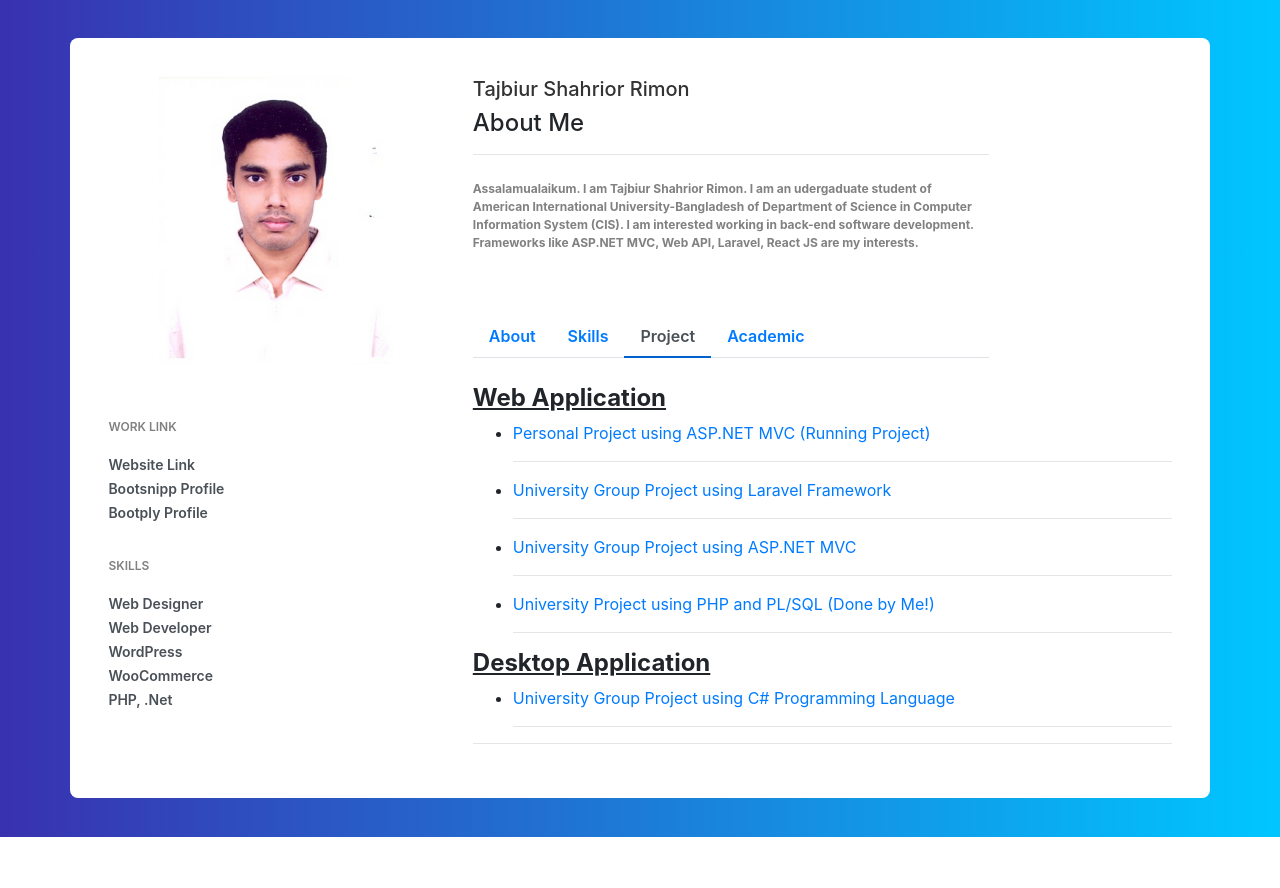
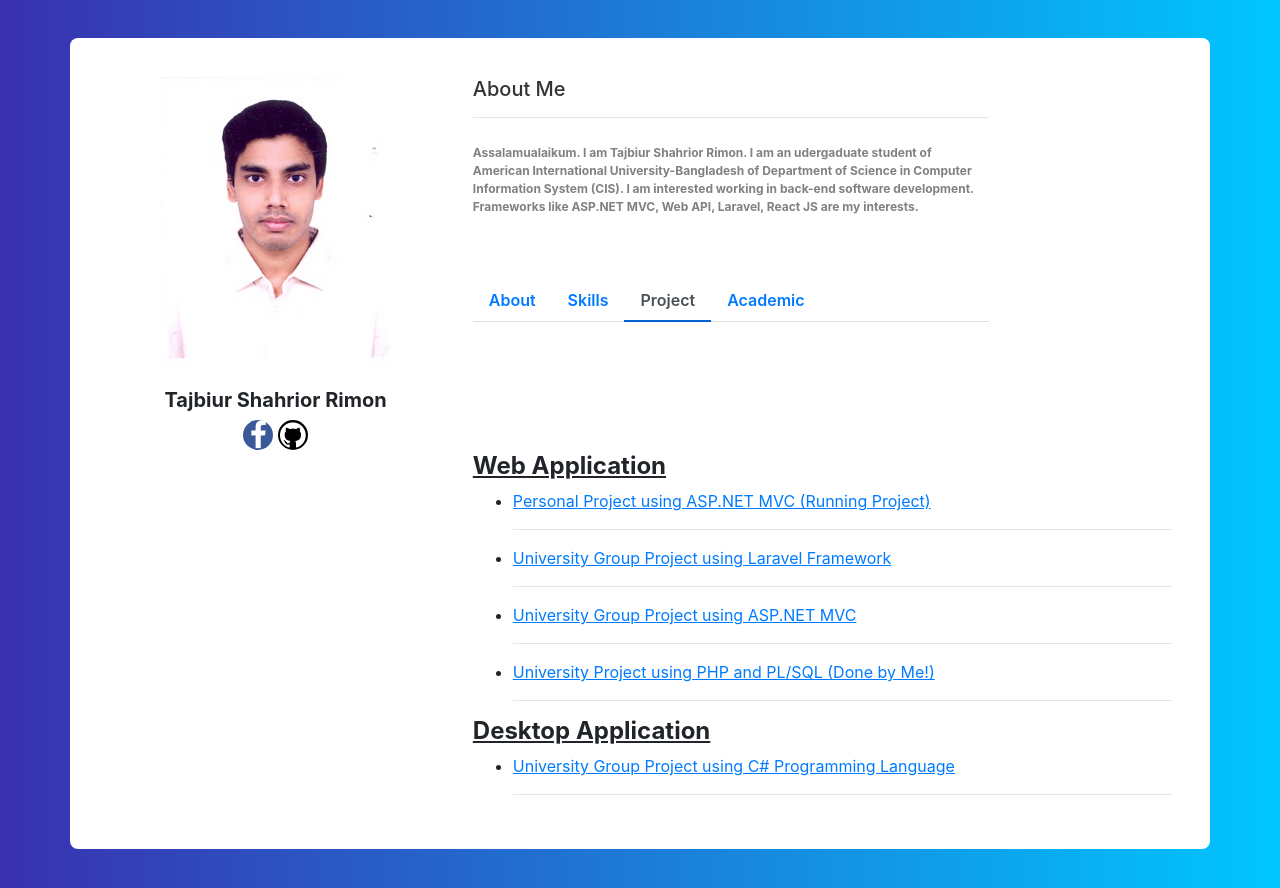
Before and after one commit to TajbiurShahriorRimon/profile_site, a plain HTML site: page index.html in a window 1280 px wide. Both pictures are taken after a click on the tab "Project". Before the commit the page ends 837 px from the top, so only its background shows below. Drawn offline with nearby package versions, Linux system fonts and the light colour scheme.

Commit message:
Padding problem fixed, Social media logo done

```diff
--- a/index.html
+++ b/index.html
@@ -6,6 +6,7 @@
     <!-- This file has been downloaded from Bootsnipp.com. Enjoy! -->
     <title>Tajbiur Shahrior Rimon</title>
         <meta name="viewport" content="width=device-width, initial-scale=1">
+    <link rel="stylesheet" href="https://cdnjs.cloudflare.com/ajax/libs/font-awesome/4.7.0/css/font-awesome.min.css">
     <link href="http://maxcdn.bootstrapcdn.com/bootstrap/4.1.1/css/bootstrap.min.css" rel="stylesheet">
     <style type="text/css">
         body{
@@ -77,11 +78,11 @@
     border: none;
     border-bottom:2px solid #0062cc;
 }
-/*
+
 .profile-work{
     padding: 14%;
     margin-top: -15%;
-}*/
+}
 .profile-work p{
     font-size: 12px;
     color: #818182;
@@ -111,6 +112,32 @@
 .not-overflow{
     overflow-wrap: break-word; /*Not to overflow the text*/
 }
+.fa {
+  /*padding: 20px;
+  font-size: 30px;
+  width: 30px;
+  text-align: center;
+  text-decoration: none;
+  margin: 5px 2px;*/
+  font-size: 30px;
+  width: 30px;
+  text-align: center;
+  text-decoration: none;
+  border-radius: 50%;
+}
+
+.fa:hover {
+    opacity: 0.7;
+}
+
+.fa-facebook {
+  background: #3B5998;
+  color: white;
+}
+.fa-github {
+  background: black;
+  color: white;
+}
     </style>
     <script src="http://code.jquery.com/jquery-1.11.1.min.js"></script>
     <script src="http://maxcdn.bootstrapcdn.com/bootstrap/4.1.1/js/bootstrap.min.js"></script>
@@ -128,17 +155,22 @@
                                 <input type="file" name="file"/>
                             </div> -->
                         </div>
+                        <br>
+                        <div class="container not-overflow" align="center">
+                            <h5>
+                                <strong>Tajbiur Shahrior Rimon</strong>
+                            </h5>
+                            <a href="https://www.facebook.com/tajbiurshahrior.rimon" class="fa fa-facebook"></a>
+                            <a href="https://github.com/TajbiurShahriorRimon" class="fa fa-github"></a>
+                        </div>
                     </div>
                     <div class="col-md-6">
                         <div class="profile-head">
-                                    <h5>
-                                        Tajbiur Shahrior Rimon
-                                    </h5>
                                     <!-- <h6>
                                         Student
                                     </h6> -->
                                     <!-- <p class="proile-rating">RANKINGS : <span>8/10</span></p> -->
-                                    <h4 class="color: green;">About Me</h4> <hr>
+                                    <h5 class="color: green;">About Me</h5> <hr>
                                     <p class="proile-rating not-overflow"><strong>
                                         Assalamualaikum. I am Tajbiur Shahrior Rimon. I am an udergaduate student of American International University-Bangladesh of Department of
                                         Science in Computer Information System (CIS). I am interested working in back-end software development.
@@ -167,7 +199,7 @@
                 </div>
                 <div class="row">
                     <div class="col-md-4">
-                        <div class="profile-work">
+                        <!--<div class="profile-work">
                             <p>WORK LINK</p>
                             <a href="">Website Link</a><br/>
                             <a href="">Bootsnipp Profile</a><br/>
@@ -178,7 +210,7 @@
                             <a href="">WordPress</a><br/>
                             <a href="">WooCommerce</a><br/>
                             <a href="">PHP, .Net</a><br/>
-                        </div>
+                        </div>-->
                     </div>
                     <div class="col-md-8">
                         <div class="tab-content profile-tab" id="myTabContent">
@@ -204,7 +236,7 @@
                                                 <label>Email</label>
                                             </div>
                                             <div class="col-md-6 not-overflow">
-                                                <a href="mailto: tajbiurshahriorrimon@gmail.com"><p>tajbiurshahriorrimon@gmail.com</p></a>
+                                                <a href="mailto: tajbiurshahriorrimon@gmail.com"><p><u>tajbiurshahriorrimon@gmail.com</u></p></a>
                                             </div>
                                         </div>
                                         <div class="row">
@@ -231,6 +263,9 @@
                                                 <p>Islam</p>
                                             </div>
                                         </div>
+                                <div class="container" align="left">
+                                    <a href="/profile_site/cv/curriculum vitae.docx" download><u><strong>Curriculum Vitae</strong></u></a>
+                                </div>
                             </div>
 
                             <!--Skills-->
@@ -242,16 +277,19 @@
                                             .NET (C#, ASP.NET MCV, Web API)
                                         </li>
                                         <li class="not-overflow">
-                                            Java (Object Oriented Programming)
+                                            PHP, Laravel, API
                                         </li>
                                         <li class="not-overflow">
-                                            PHP, Laravel, API
+                                            Java (Object Oriented Programming)
                                         </li>
                                         <li class="not-overflow">
                                             C, C++
                                         </li>
                                         <li class="not-overflow">
                                             MySql Database, MSSQL, Oracle, PL-SQL
+                                        </li>
+                                        <li class="not-overflow">
+                                            Data Structure & Algorithms
                                         </li>
                                     </ul>
                                 </div>
@@ -285,25 +323,25 @@
                                     <ul>
                                         <li class="not-overflow">
                                             <a href="https://github.com/TajbiurShahriorRimon/EduMax--Online-Teaching-And-Learning-Platform">
-                                                Personal Project using ASP.NET MVC (Running Project)
+                                                <u>Personal Project using ASP.NET MVC (Running Project)</u>
                                             </a>
                                             <hr>
                                         </li>
                                         <li class="not-overflow">
                                             <a href="https://github.com/TajbiurShahriorRimon/MidLaravelPoject">
-                                                University Group Project using Laravel Framework
+                                                <u>University Group Project using Laravel Framework</u>
                                             </a>
                                             <hr>
                                         </li>
                                         <li class="not-overflow">
                                             <a href="https://github.com/TajbiurShahriorRimon/Asp.Net-Mid-Project-PCHut">
-                                                University Group Project using ASP.NET MVC
+                                                <u>University Group Project using ASP.NET MVC</u>
                                             </a>
                                             <hr>
                                         </li>
                                         <li class="not-overflow">
                                             <a href="https://github.com/TajbiurShahriorRimon/ADBMS-Fruit-Shop-Management-System">
-                                                University Project using PHP and PL/SQL (Done by Me!)
+                                                <u>University Project using PHP and PL/SQL (Done by Me!)</u>
                                             </a>
                                             <hr>
                                         </li>
@@ -313,13 +351,12 @@
                                     <ul>
                                         <li class="not-overflow">
                                             <a href="https://github.com/TajbiurShahriorRimon/TransportationManagementSystem">
-                                                University Group Project using C# Programming Language
+                                                <u>University Group Project using C# Programming Language</u>
                                             </a>
                                             <hr>
                                         </li>
                                     </ul>
                                 </div>
-                                <hr>
                             </div>
 
                             <!--Career Tab's data-->
```
Also changed, not shown: 1 other file.
